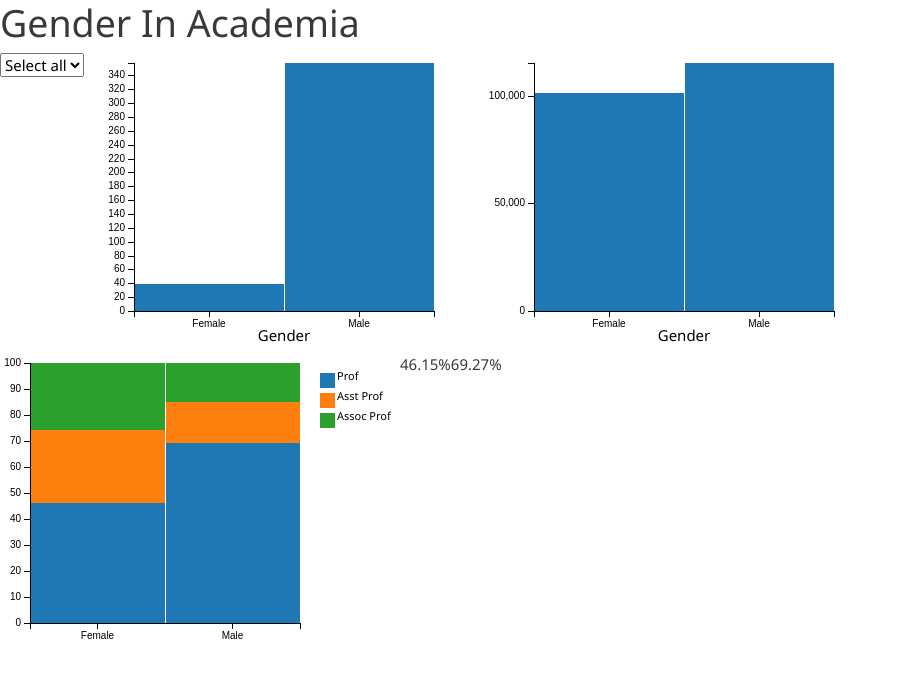
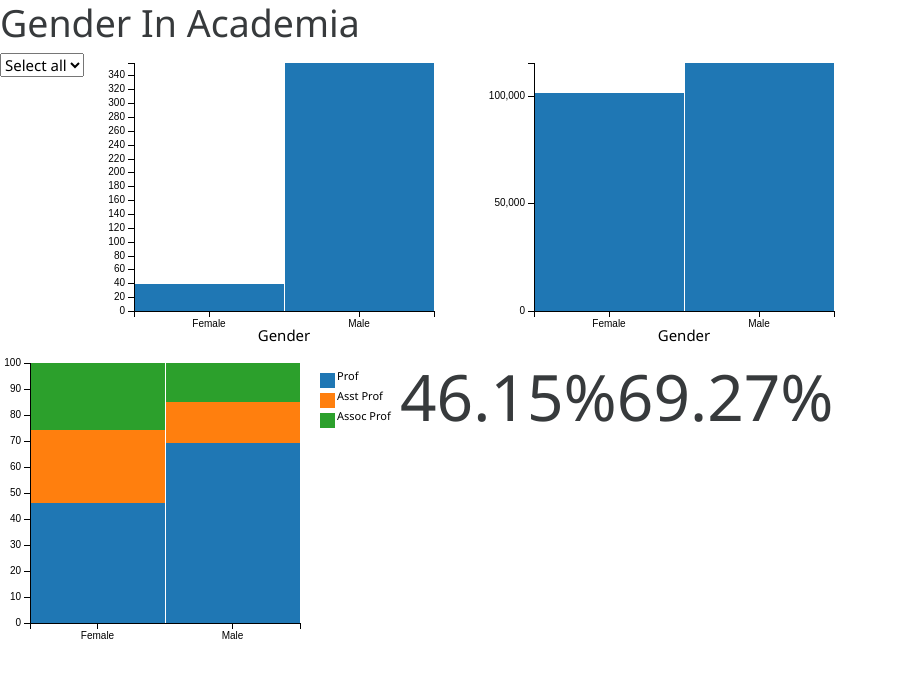
Before and after one commit to LivHed/dashboard, a plain HTML site: page index.html in a window 1280 px wide. Shown: the whole page, without its empty margins (0-898 px from the left). Drawn offline with Linux system fonts and the light colour scheme.

Commit message:
Add css style and a class to percentage numbers

```diff
--- a/index.html
+++ b/index.html
@@ -8,6 +8,7 @@
 
     <link rel="stylesheet" href="static/css/bootstrap.min.css" type="text/css" />
     <link rel="stylesheet" href="static/css/dc.min.css" type="text/css" />
+    <link rel="stylesheet" href="static/css/style.css" type="text/css"/>
 
     <script type="text/javascript" src="static/js/d3.min.js"></script>
     <script type="text/javascript" src="static/js/crossfilter.min.js"></script>
@@ -27,8 +28,8 @@
 
     <div id="rank-distribution"></div>
 
-    <div id="percent-of-women-professors"></div>
-    <div id="percent-of-men-professors"></div>
+    <div class="number-box" id="percent-of-women-professors"></div>
+    <div class="number-box" id="percent-of-men-professors"></div>
 
 </body>
 </html>
--- /dev/null
+++ b/static/css/style.css
@@ -0,0 +1,5 @@
+.number-box {
+    font-size: 64px;
+    text-align: center;
+    line-height: normal;
+}
```
